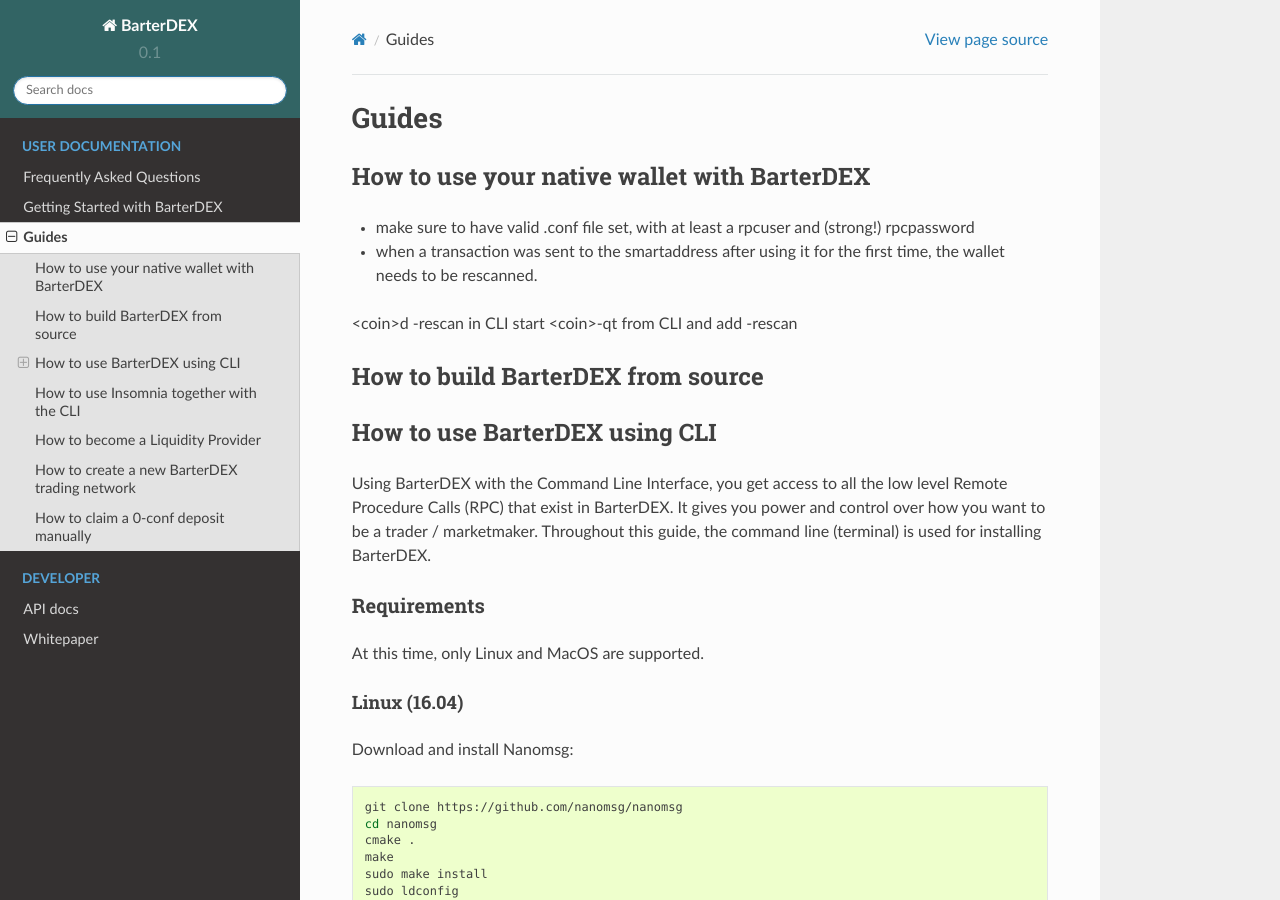
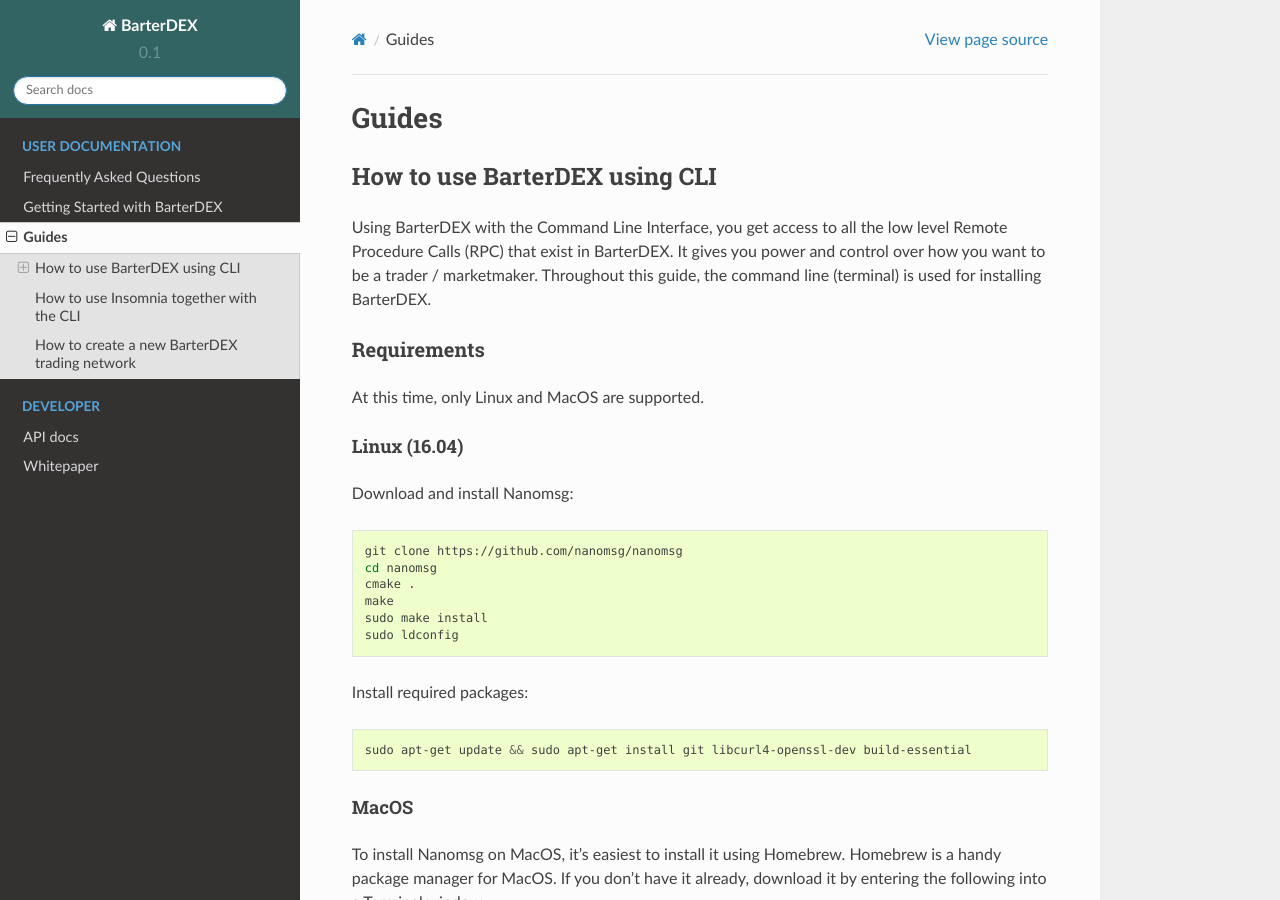
Before and after one commit to jorian/barterdexdocs, a Sphinx documentation site: the page built from docs/source/guides.rst, in a window 1280 px wide and 900 px high. Built offline with Sphinx 7.4.7 and the Read the Docs theme 2.0.0, drawn with Linux system fonts in a browser that asks for light colours; some of the changed text lies outside the part shown.

Commit message:
todo and cleanup

```diff
--- a/docs/source/guides.rst
+++ b/docs/source/guides.rst
@@ -1,18 +1,7 @@
 Guides
 ======
 
-How to use your native wallet with BarterDEX
---------------------------------------------
-
-- make sure to have valid .conf file set, with at least a rpcuser and (strong!) rpcpassword
-- when a transaction was sent to the smartaddress after using it for the first time, the wallet needs to be rescanned.
-
-<coin>d -rescan in CLI
-start <coin>-qt from CLI and add -rescan
-
-
-How to build BarterDEX from source
-----------------------------------
+.. _cli-manual-installation-guide:
 
 How to use BarterDEX using CLI
 ------------------------------
@@ -136,16 +125,9 @@
 Download Insomnia here: https://insomnia.rest
 
 
-
-How to become a Liquidity Provider
-----------------------------------
-
 How to create a new BarterDEX trading network
 ---------------------------------------------
 
 Since BarterDEX is a peer-to-peer network, seeded by some ip-addresses to create the network, others can create a BarterDEX network of their own. This enables people to trade within a private group of traders, or to trade directly from person to person.
 
 See :ref:`new-or-private-network` in the API docs on how to do this.
-
-How to claim a 0-conf deposit manually
---------------------------------------
```
Also changed, not shown: docs/source/api.rst (+5 -5 lines), docs/source/faq.rst (+0 -18 lines).
